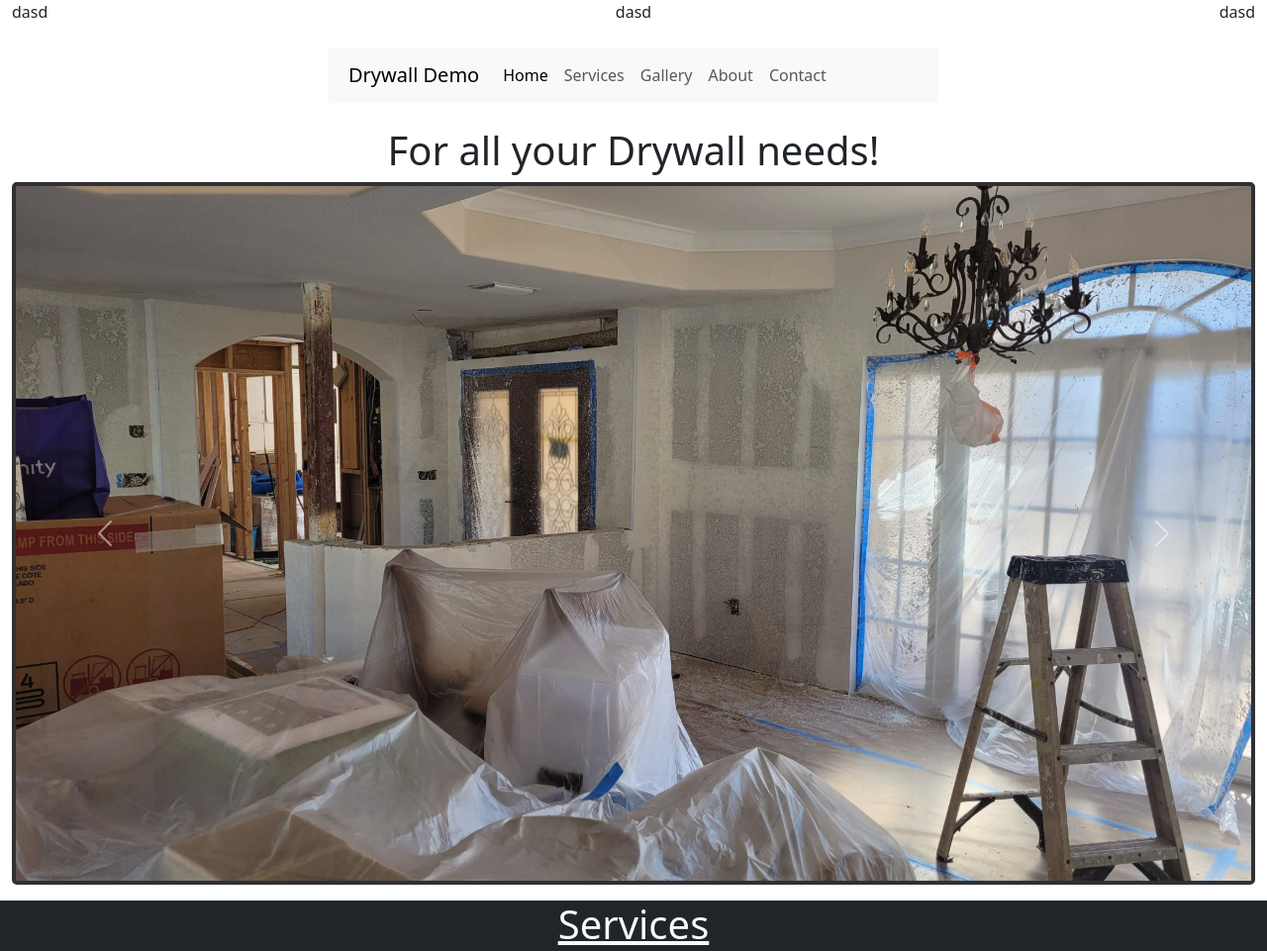
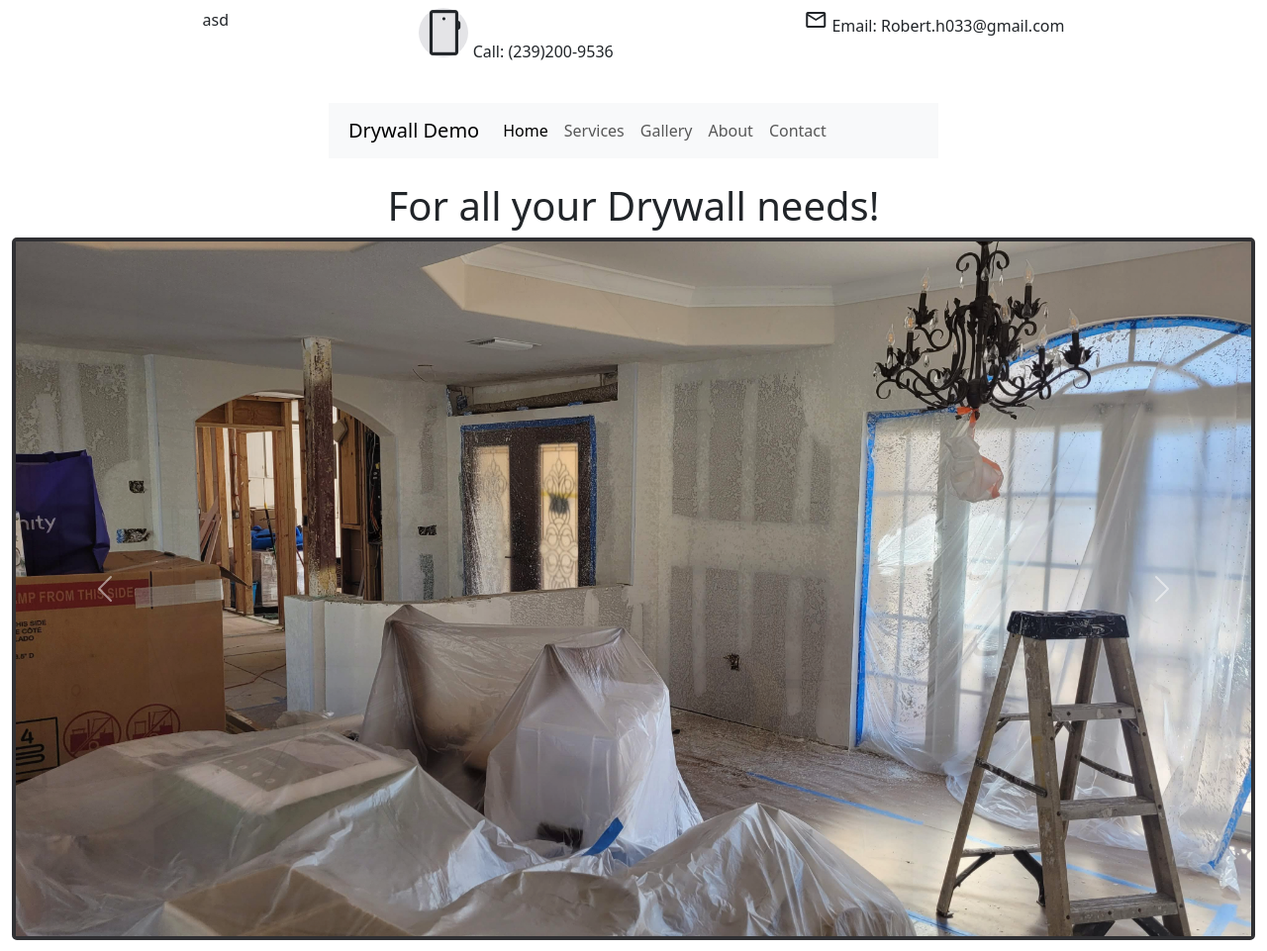
Before and after one commit to JRT96/Drywall-Website, a plain HTML site: page index.html in a window 1280 px wide. Shown: the top 961 px of the page at 99% size. Drawn offline with nearby package versions, Linux system fonts and the light colour scheme.

Commit message:
added icons to index file

```diff
--- a/index.html
+++ b/index.html
@@ -12,10 +12,16 @@
 </head>
 
 <body>
-    <header class="container-fluid d-flex justify-content-center justify-content-between">
-        <div class="brandimage" id="brandImage">dasd</div>
-        <div class="contactbox" id="contactBox">dasd</div>
-        <div class="emailbox" id="emailBox">dasd</div>
+    <header class="container-fluid d-flex justify-content-center justify-content-evenly mt-2">
+        <div class="brandimage" id="brandImage">
+            asd
+        </div>
+        <div class="contactbox" id="contactBox">
+            <p><span class="material-symbols-outlined" id="smartphone">smartphone</span> Call: (239)200-9536</p>
+        </div>
+        <div class="emailbox" id="emailBox">
+            <p><span class="material-symbols-outlined" id="email">mail</span> Email: Robert.h033@gmail.com</p>
+        </div>
     </header>
     <header-nav class="container-fluid d-flex p-4 justify-content-center">
         <nav class="navbar navbar-expand-lg p-2 w-50 bg-body-tertiary">
--- a/style.css
+++ b/style.css
@@ -1,9 +1,17 @@
+#smartphone {
+    background-color: rgba(214, 214, 219, 0.663);
+    border-radius: 25px;
+    border: 20px black;
+    font-size: 50px;
+}
+
+
+
 .carousel-item {
     border: 4px solid rgba(1, 1, 4, 0.799);
     border-radius: 5px;
 }
 
-
 #drywallHanging img{
     width: 80px;
     width: 110px;
```
